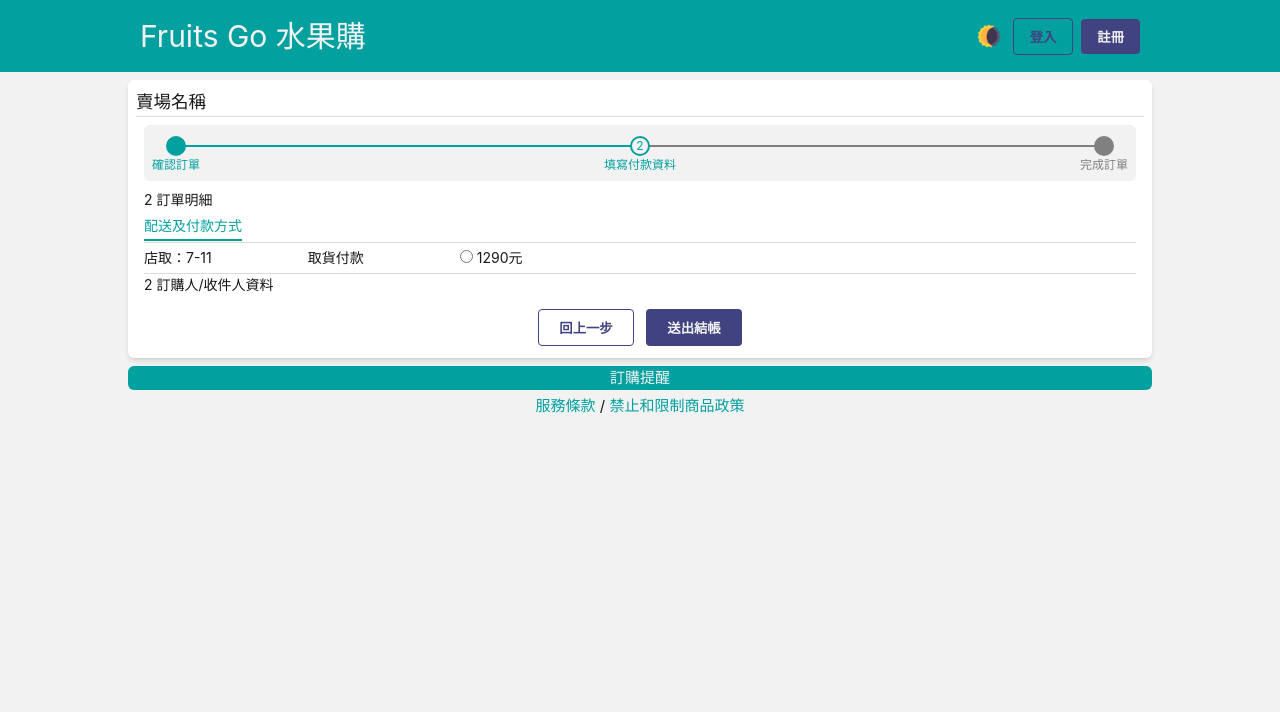
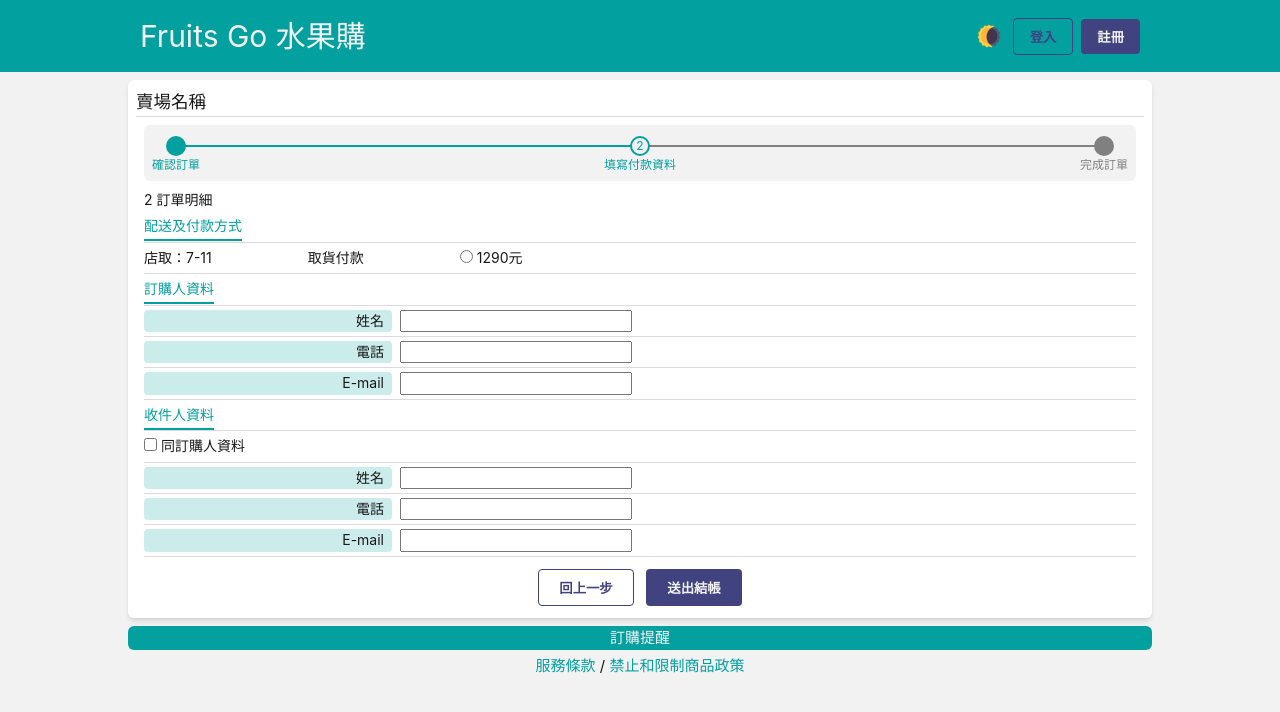
Before and after one commit to Joy-Chang-2021/FruitsGoCart, a Vue app: page /Cart in a window 1280 px wide. Both pictures are taken after a click on the button "下一步". Shown: the top 712 px of the page. Built offline with nearby package versions, Linux system fonts and the light colour scheme.

Commit message:
feat: OrderRecepient 框架與樣式 (根據props切換樣式)

```diff
--- a/src/components/OrderRecipient.vue
+++ b/src/components/OrderRecipient.vue
@@ -1,5 +1,63 @@
 <template>
-  <div>{{ checkoutState }} 訂購人/收件人資料</div>
+  <!-- 訂購人資料 - state(2) -->
+  <div :class="{'hidden': checkoutState !== 2}">
+    <h4 class="orderDone">
+      <span class="orderCategory">
+        訂購人資料
+      </span>
+    </h4>
+    <div class="ordering flex flex-col sm:flex-row">
+      <p class="orderName sm:w-1/4 text-left sm:text-right px-2">姓名</p>
+      <p class="sm:my-1 sm:w-1/4 flex flex-row justify-between">
+        <input type="text" class="w-full sm:mx-2">
+      </p>
+    </div>
+    <div class="ordering flex flex-col sm:flex-row">
+      <p class="orderName sm:w-1/4 text-left sm:text-right sm:px-2">電話</p>
+      <p class="sm:my-1 sm:w-1/4 flex flex-row justify-between">
+        <input type="text" class="w-full sm:mx-2">
+      </p>
+    </div>
+    <div class="ordering flex flex-col sm:flex-row">
+      <p class="orderName sm:w-1/4 text-left sm:text-right px-2">E-mail</p>
+      <p class="sm:my-1 sm:w-1/4 flex flex-row justify-between">
+        <input type="text" class="w-full sm:mx-2">
+      </p>
+    </div>
+  </div>
+  <!-- 收件人資料 - state(2) +  state(3) -->
+  <div>
+    <h4 class="orderDone">
+      <span class="orderCategory">
+        收件人資料
+      </span>
+    </h4>
+    <div :class="['ordering py-1', {'hidden': checkoutState === 3}]">
+      <input type="checkbox" id="sameAsOrderingPerson">
+      <label for="sameAsOrderingPerson" class="ml-1">同訂購人資料</label>
+    </div>
+    <div class="ordering flex flex-col sm:flex-row">
+      <p class="orderName sm:w-1/4 text-left sm:text-right px-2">姓名</p>
+      <p class="sm:my-1 sm:w-1/4 flex flex-row justify-between">
+        <input type="text" :class="['w-full sm:mx-2', {'hidden': checkoutState === 3}]">
+        <span :class="['w-full px-2', {'hidden': checkoutState !== 3}]">{{ '姓名 口口口' }}</span>
+      </p>
+    </div>
+    <div class="ordering flex flex-col sm:flex-row">
+      <p class="orderName sm:w-1/4 text-left sm:text-right px-2">電話</p>
+      <p class="sm:my-1 sm:w-1/4 flex flex-row justify-between">
+        <input type="text" :class="['w-full sm:mx-2', {'hidden': checkoutState === 3}]">
+        <span :class="['w-full px-2', {'hidden': checkoutState !== 3}]">{{ '電話 09xxxxxxxx' }}</span>
+      </p>
+    </div>
+    <div class="ordering flex flex-col sm:flex-row">
+      <p class="orderName sm:w-1/4 text-left sm:text-right px-2">E-mail</p>
+      <p class="sm:my-1 sm:w-1/4 flex flex-row justify-between">
+        <input type="text" :class="['w-full sm:mx-2', {'hidden': checkoutState === 3}]">
+        <span :class="['w-full px-2', {'hidden': checkoutState !== 3}]">{{ '信箱 xxx@gmail.com' }}</span>
+      </p>
+    </div>
+  </div>
 </template>
 
 <script>
--- a/src/views/Cart.vue
+++ b/src/views/Cart.vue
@@ -18,7 +18,7 @@ let shopInfo = {
     <CartState :checkoutState="checkoutState"/>
     <!-- 顯示付帳的詳細內容 -->
     <div class="order-text flex flex-col mx-2">
-      <!-- 商品明細 -->
+      <!-- 商品明細 - state(3) 時調換顯示位置 -->
       <div :class="[{'order-3': checkoutState === 3}]">
         <OrderList :checkoutState="checkoutState"/>
       </div>
@@ -26,7 +26,7 @@ let shopInfo = {
       <div>
         <OrderShipping :checkoutState="checkoutState"/>
       </div>
-      <!-- 訂購人/取貨人資料 -->
+      <!-- 訂購人/取貨人資料 - state(1) 時不顯示 -->
       <div :class="[{'hidden': checkoutState === 1}]">
         <OrderRecipient :checkoutState="checkoutState"/>
       </div>
```
Also changed, not shown: 1 other file (tests, documents, lock files or other folders).
